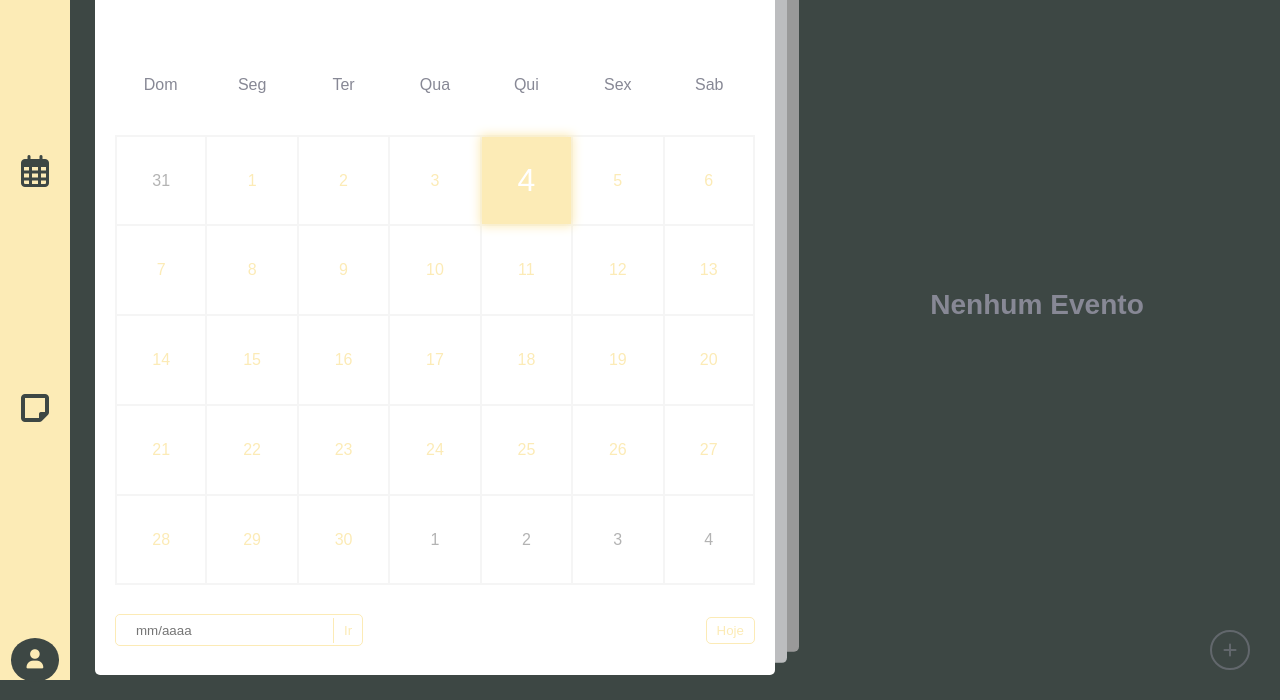
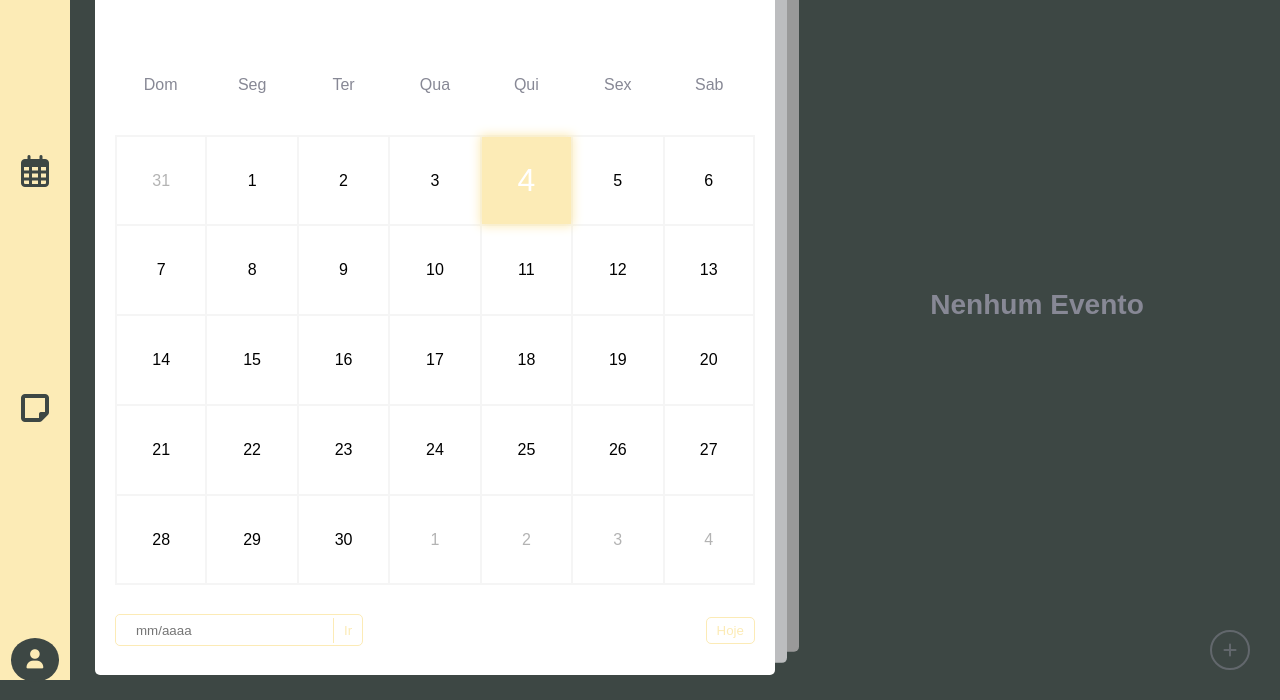
Before and after one commit to petual1/prototype-moments02, a plain HTML site: page calendar.html in a window 1280 px wide. Shown: the part 140-840 px from the top of the page. Drawn offline with Linux system fonts and the light colour scheme.

Commit message:
Update style.css

```diff
--- a/src/css/style.css
+++ b/src/css/style.css
@@ -177,7 +177,7 @@ li {
   align-items: center;
   justify-content: center;
   cursor: pointer;
-  color: var(--primary-clr);
+  color: #000000;
   border: 1px solid #f5f5f5;
 }
 
@@ -198,7 +198,7 @@ li {
 }
 
 .calendar .days .day:not(.prev-date, .next-date):hover {
-  color: #fff;
+  color: #c59a18;
   background-color: var(--primary-clr);
 }
 
```
